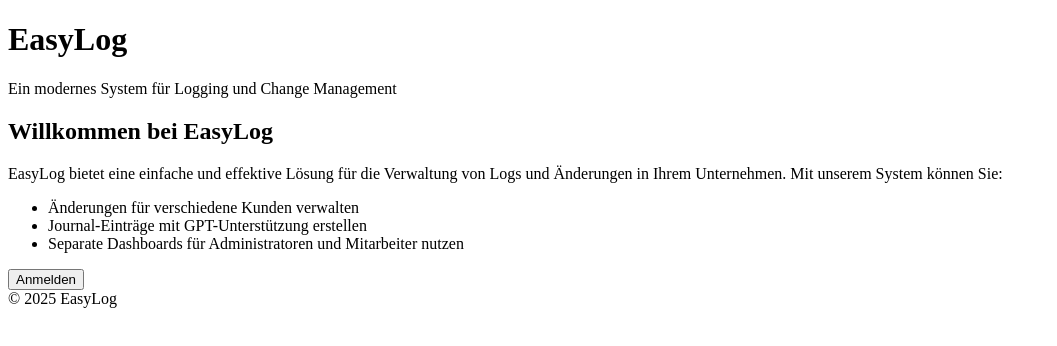
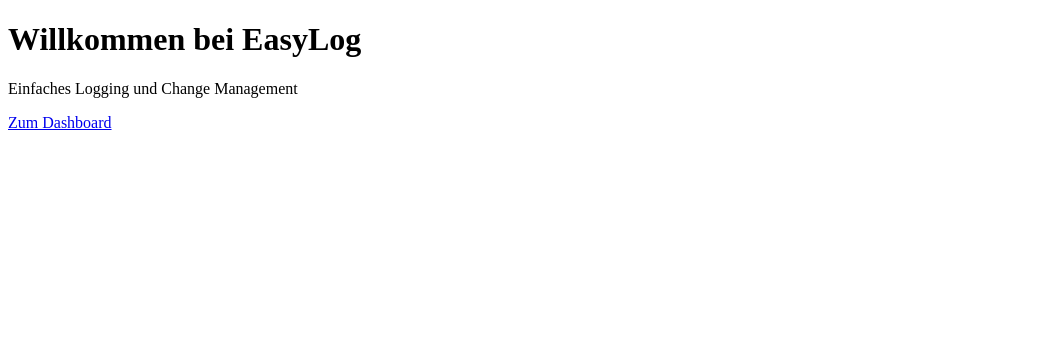
Before and after one commit to easylog/gooooo, a Next.js app: page / in a window 1280 px wide. Shown: the top 346 px of the page, without its empty margins (0-1057 px from the left). Built offline with nearby package versions, Linux system fonts and the light colour scheme.

Commit message:
Update index.js

```diff
--- a/pages/index.js
+++ b/pages/index.js
@@ -1,51 +1,9 @@
-import Head from 'next/head';
-import Link from 'next/link';
-
 export default function Home() {
   return (
-    <div className="container">
-      <Head>
-        <title>EasyLog - Logging und Change Management</title>
-        <meta name="description" content="EasyLog - Ein System für Logging und Change Management" />
-        <link rel="icon" href="/favicon.ico" />
-      </Head>
-
-      <main className="py-5">
-        <div className="text-center mb-5">
-          <h1 className="display-4 fw-bold">EasyLog</h1>
-          <p className="lead">Ein modernes System für Logging und Change Management</p>
-        </div>
-
-        <div className="row justify-content-center">
-          <div className="col-md-8">
-            <div className="card shadow-sm">
-              <div className="card-body p-5">
-                <h2 className="card-title mb-4">Willkommen bei EasyLog</h2>
-                <p className="card-text">
-                  EasyLog bietet eine einfache und effektive Lösung für die Verwaltung von Logs und Änderungen in Ihrem Unternehmen.
-                  Mit unserem System können Sie:
-                </p>
-                <ul className="list-group list-group-flush mb-4">
-                  <li className="list-group-item">Änderungen für verschiedene Kunden verwalten</li>
-                  <li className="list-group-item">Journal-Einträge mit GPT-Unterstützung erstellen</li>
-                  <li className="list-group-item">Separate Dashboards für Administratoren und Mitarbeiter nutzen</li>
-                </ul>
-                <div className="d-grid gap-2 d-md-flex justify-content-md-center">
-                  <Link href="/auth/login">
-                    <button className="btn btn-primary btn-lg px-4 me-md-2">Anmelden</button>
-                  </Link>
-                </div>
-              </div>
-            </div>
-          </div>
-        </div>
-      </main>
-
-      <footer className="footer mt-auto py-3 bg-light">
-        <div className="container text-center">
-          <span className="text-muted">© 2025 EasyLog</span>
-        </div>
-      </footer>
+    <div className="container mt-5">
+      <h1>Willkommen bei EasyLog</h1>
+      <p>Einfaches Logging und Change Management</p>
+      <a href="/dashboard/admin" className="btn btn-primary">Zum Dashboard</a>
     </div>
   );
 }
```
